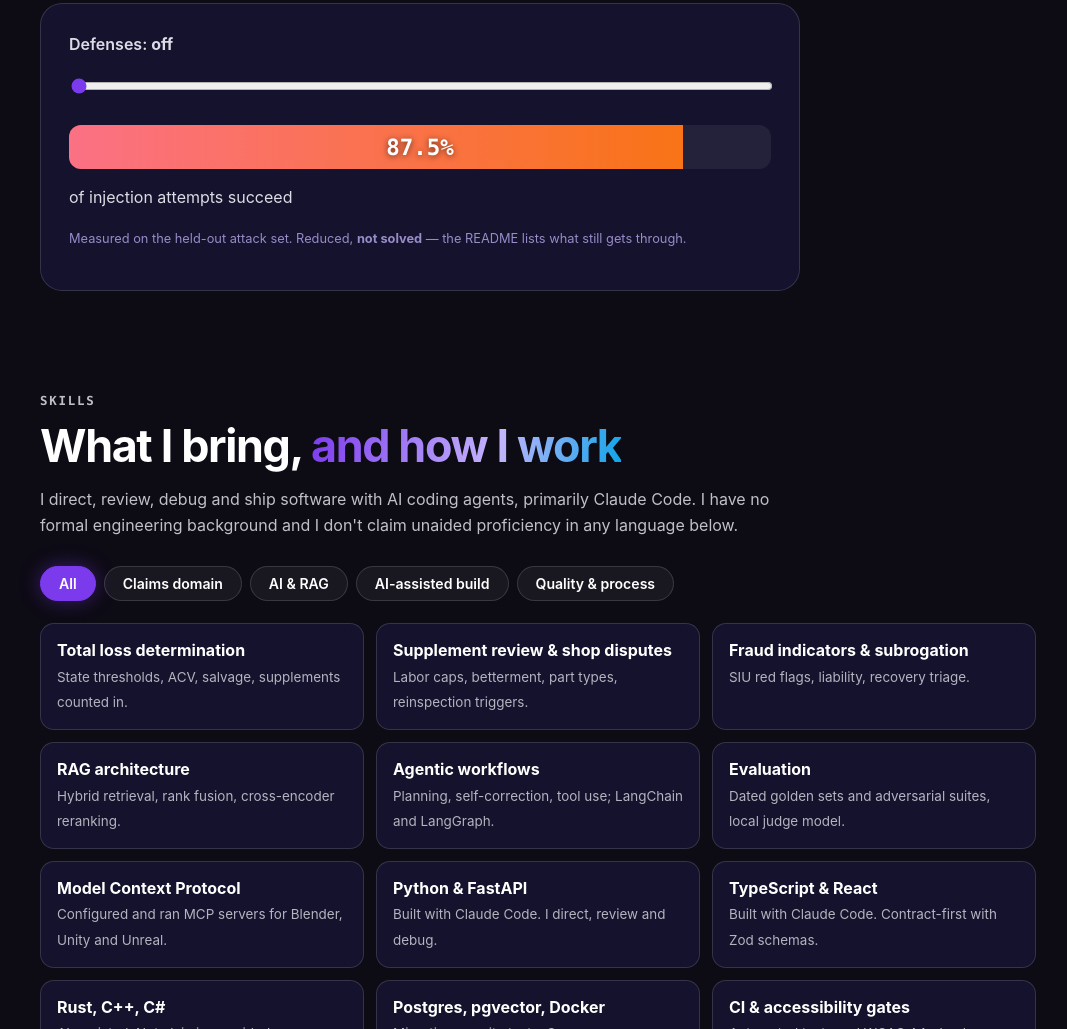
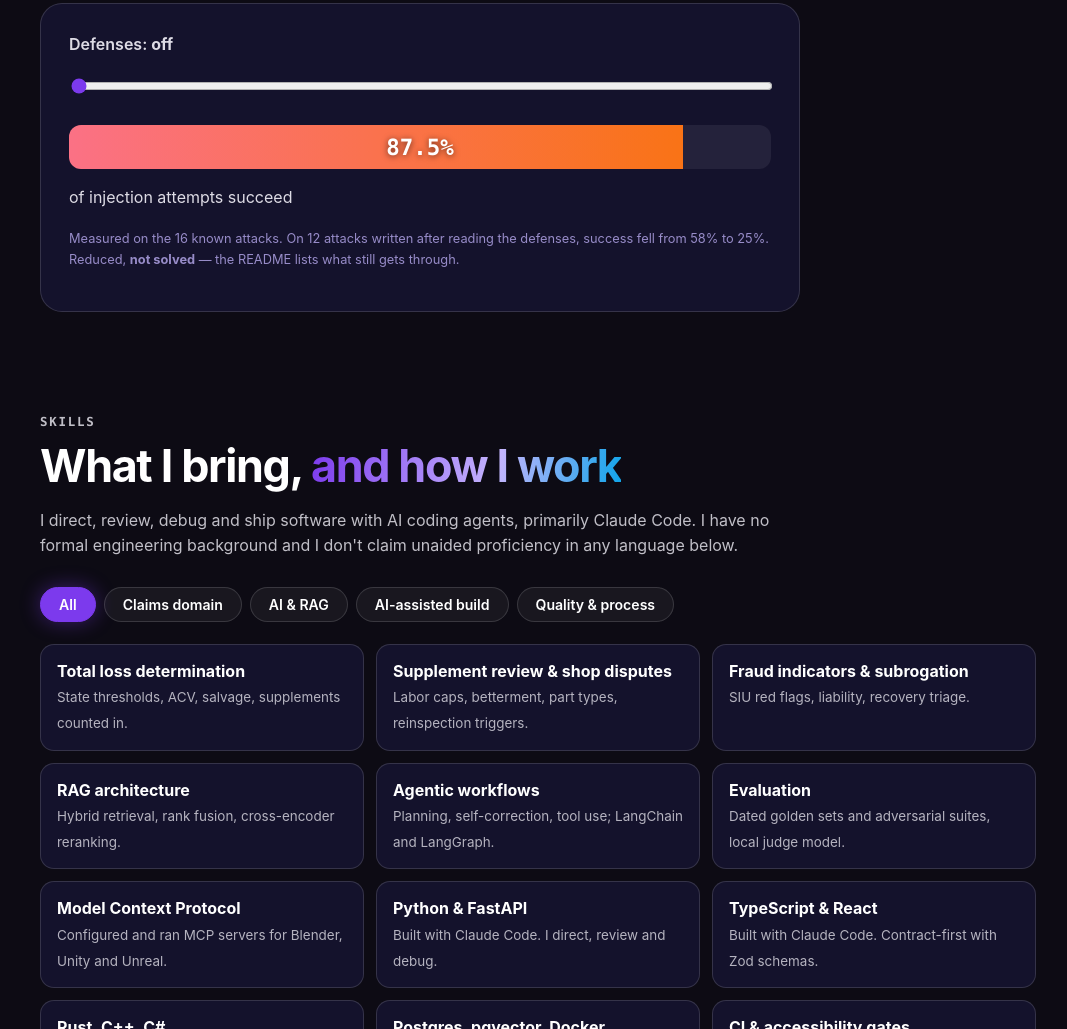
Before and after one commit to jf1shh/jf1shh.github.io, a plain HTML site: page index.html in a window 1280 px wide. Shown: the part 2629-3658 px from the top of the page, without its empty margins (102-1169 px from the left). Drawn offline with Linux system fonts and the light colour scheme.

Commit message:
fix: attack note matches README (known attacks 87.5% to 6%; held-out 58% to 25%)

```diff
--- a/index.html
+++ b/index.html
@@ -115,7 +115,7 @@
     <input type="range" id="def" min="0" max="1" step="1" value="0" aria-describedby="atk-note">
     <div class="meter"><div id="meter-fill"></div><span id="meter-val">87.5%</span></div>
     <p>of injection attempts <span id="meter-word">succeed</span></p>
-    <p id="atk-note" class="fine">Measured on the held-out attack set. Reduced, <strong>not solved</strong> — the README lists what still gets through.</p>
+    <p id="atk-note" class="fine">Measured on the 16 known attacks. On 12 attacks written after reading the defenses, success fell from 58% to 25%. Reduced, <strong>not solved</strong> — the README lists what still gets through.</p>
   </div>
 </section>
 
```
